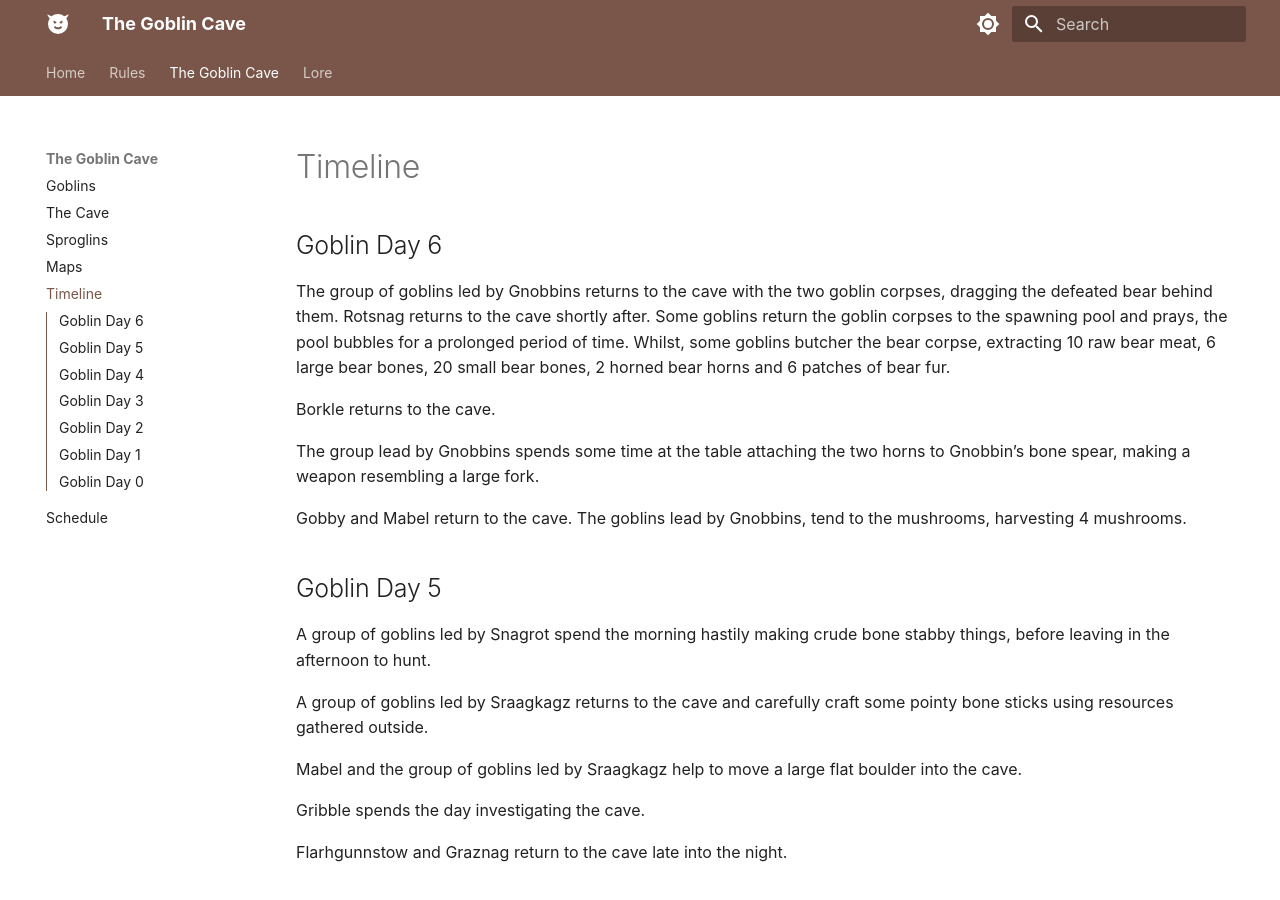
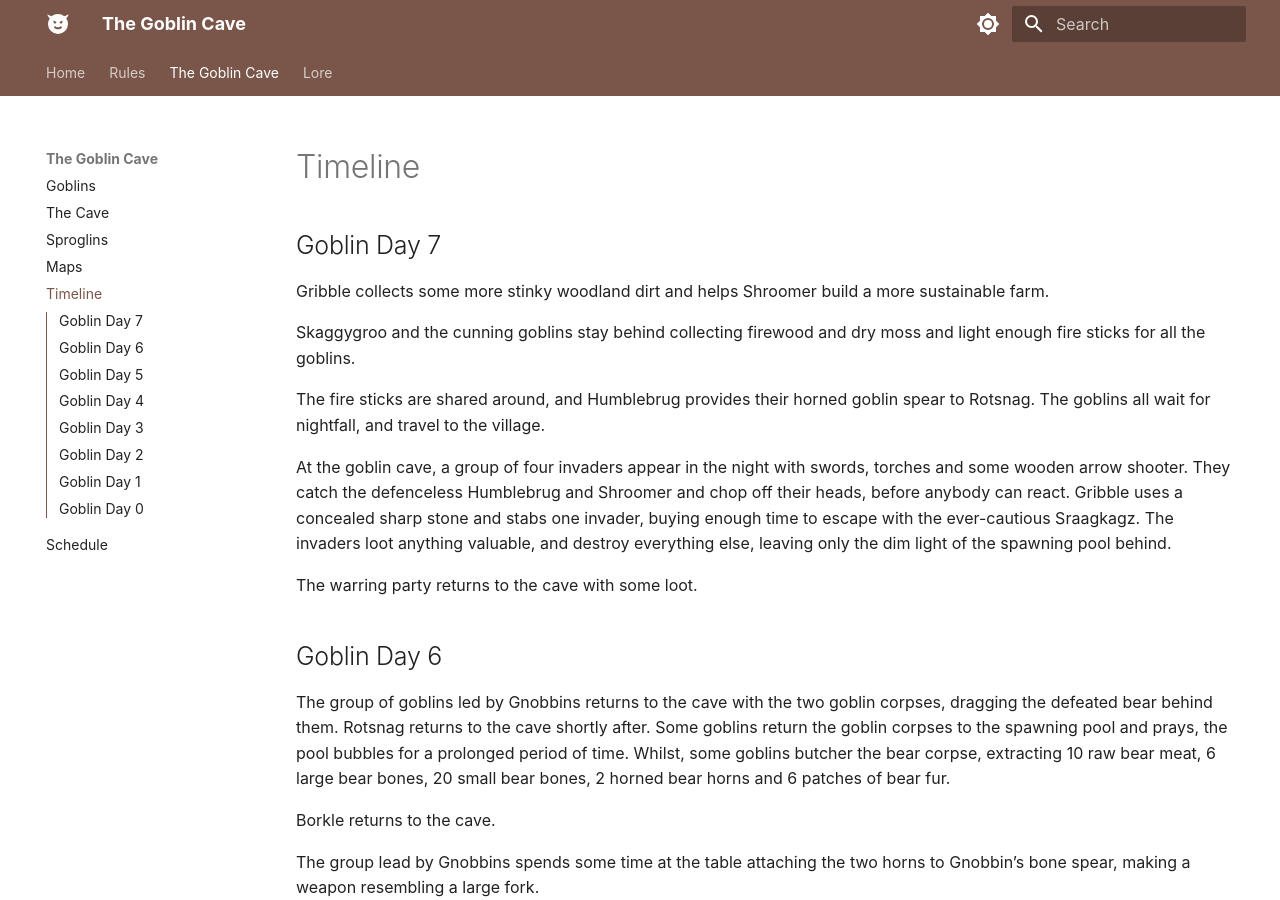
Before and after one commit to alex-stewart/the-goblin-cave, an MkDocs documentation site: the page built from docs/game/timeline.md, in a window 1280 px wide and 900 px high. Built offline with MkDocs 1.6.1 and Material for MkDocs 9.7.7, drawn with Linux system fonts in a browser that asks for light colours; some web fonts are replaced.

Commit message:
adding day 7

```diff
--- a/docs/game/timeline.md
+++ b/docs/game/timeline.md
@@ -1,4 +1,16 @@
 # Timeline
+
+## Goblin Day 7
+
+Gribble collects some more stinky woodland dirt and helps Shroomer build a more sustainable farm.
+
+Skaggygroo and the cunning goblins stay behind collecting firewood and dry moss and light enough fire sticks for all the goblins.
+
+The fire sticks are shared around, and Humblebrug provides their horned goblin spear to Rotsnag. The goblins all wait for nightfall, and travel to the village.
+
+At the goblin cave, a group of four invaders appear in the night with swords, torches and some wooden arrow shooter. They catch the defenceless Humblebrug and Shroomer and chop off their heads, before anybody can react. Gribble uses a concealed sharp stone and stabs one invader, buying enough time to escape with the ever-cautious Sraagkagz. The invaders loot anything valuable, and destroy everything else, leaving only the dim light of the spawning pool behind.
+
+The warring party returns to the cave with some loot.
 
 ## Goblin Day 6
 
```
